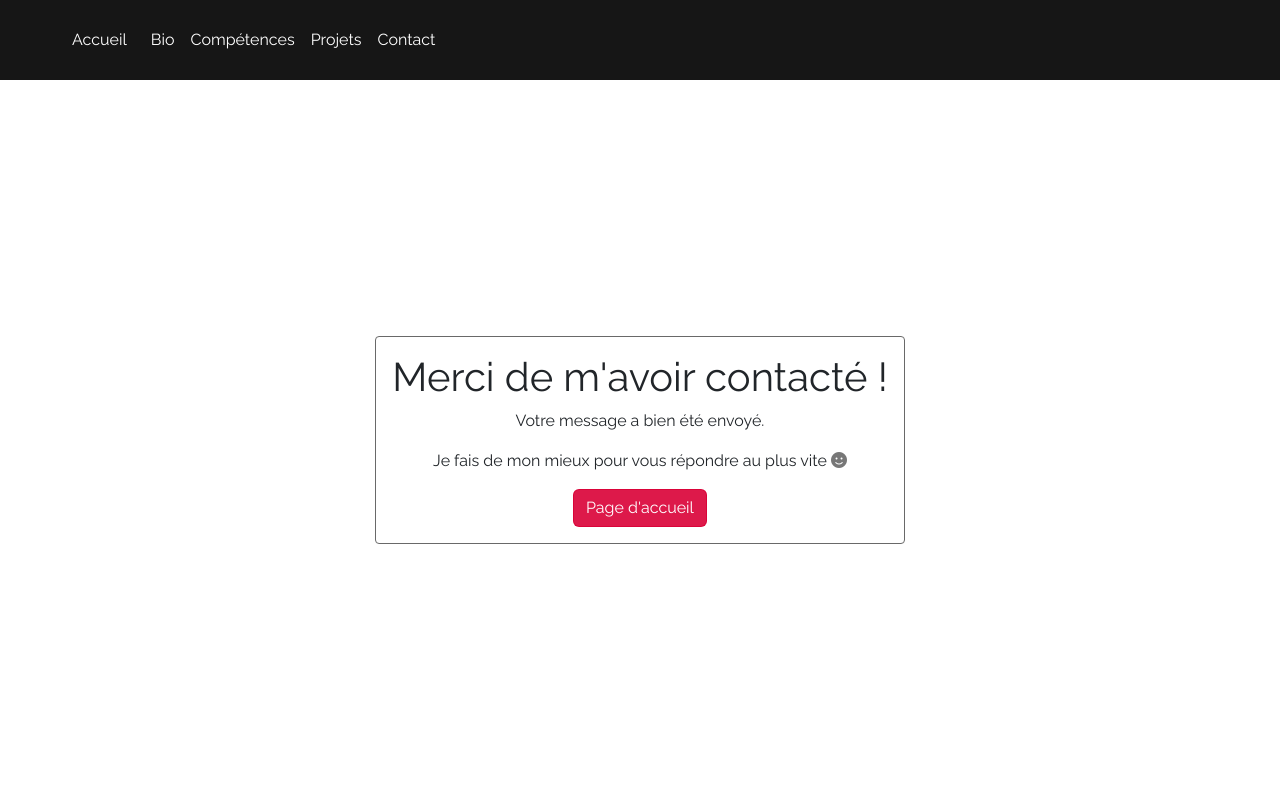
After one commit to flodelage/Portfolio, a Django app: template base/templates/base/email_sent.html in a window 1280 px wide. The commit adds this page. Run offline with Django 3.2, Linux system fonts and the light colour scheme; the template is opened without the code that fills it, so the values that code supplies are empty; some libraries are stand-ins or nearby versions.

Commit message:
user can now send me email

```diff
--- a/base/static/css/components/card-project.css
+++ b/base/static/css/components/card-project.css
@@ -39,8 +39,7 @@
 }
 
 .project-card-links a:hover {
-    color: rgb(218, 0, 55, 0.9);
-    background-color: white;
+    opacity: 0.6;
 }
 
 .project-card-links #project-url {
--- a/base/static/css/default.css
+++ b/base/static/css/default.css
@@ -9,3 +9,7 @@
 html {
     scroll-behavior: smooth;
 }
+
+html, body{
+    height: 100%;
+}
--- /dev/null
+++ b/base/static/css/email_sent.css
@@ -0,0 +1,30 @@
+#page-wrapper {
+    height: 90%;
+    display: flex;
+    justify-content: center;
+    align-items: center;
+    text-align: center;
+}
+
+#success-box {
+    max-width: 800px;
+    height: auto;
+    border: 1px solid #696969;
+    border-radius: 4px;
+    padding: 16px;
+}
+
+#success-box i {
+    color: #696969;
+    opacity: 0.9;
+}
+
+#back-btn {
+    background-color: rgb(218, 0, 55, 0.9);
+    border: solid 1px rgb(218, 0, 55, 0.9);
+    transition: 0.7s;
+}
+
+#back-btn:hover {
+    opacity: 0.6;
+}
--- a/base/static/css/home.css
+++ b/base/static/css/home.css
@@ -57,9 +57,7 @@ section p {
 }
 
 #projects .illustration a:hover {
-    color: rgb(218, 0, 55, 0.9);
-    border: solid 1px rgb(218, 0, 55, 0.9);
-    background-color: white;
+    opacity: 0.6;
 }
 
 #contact {
@@ -99,6 +97,5 @@ section p {
 }
 
 #contact form #submit-btn:hover {
-    color: #DA0037;
-    background-color: white;
+    opacity: 0.6;
 }
--- a/base/static/css/main.css
+++ b/base/static/css/main.css
@@ -9,3 +9,4 @@
 /* Pages */
 @import 'home.css';
 @import 'projects.css';
+@import 'email_sent.css';
--- a/base/static/css/projects.css
+++ b/base/static/css/projects.css
@@ -1,6 +1,6 @@
 
 #projects-title {
-    padding: 110px 120px 12px 120px;
+    padding: 50px 120px 12px 120px;
     font-size: 3rem;
     color: #121212;
     margin: 0;
@@ -25,8 +25,7 @@
 }
 
 #form-tags input:hover {
-    background-color: white !important;
-    color: rgb(218, 0, 55, 0.9) !important;
+    opacity: 0.6;
 }
 
 .projects {
--- /dev/null
+++ b/base/templates/base/email_sent.html
@@ -0,0 +1,17 @@
+{% extends 'base/main.html' %}
+
+{% block content %}
+
+    <!-- Navbar -->
+    {% include 'base/components/navbar.html' %}
+
+    <div id="page-wrapper">
+        <div id="success-box">
+            <h1>Merci de m'avoir contacté !</h1>
+            <p>Votre message a bien été envoyé.</p>
+            <p>Je fais de mon mieux pour vous répondre au plus vite <i class="fa-solid fa-face-smile"></i></p>
+            <a id="back-btn" class="btn btn-success" href="{% url 'home' %}">Page d'accueil</a>
+        </div>
+    </div>
+
+{% endblock content %}
```
Also changed, not shown: base/templates/base/email_template.txt (added, +9 -0 lines), base/views.py (+23 -1 lines), portfolio/settings.py (+9 -0 lines), base/static/images/banner.png (deleted).
